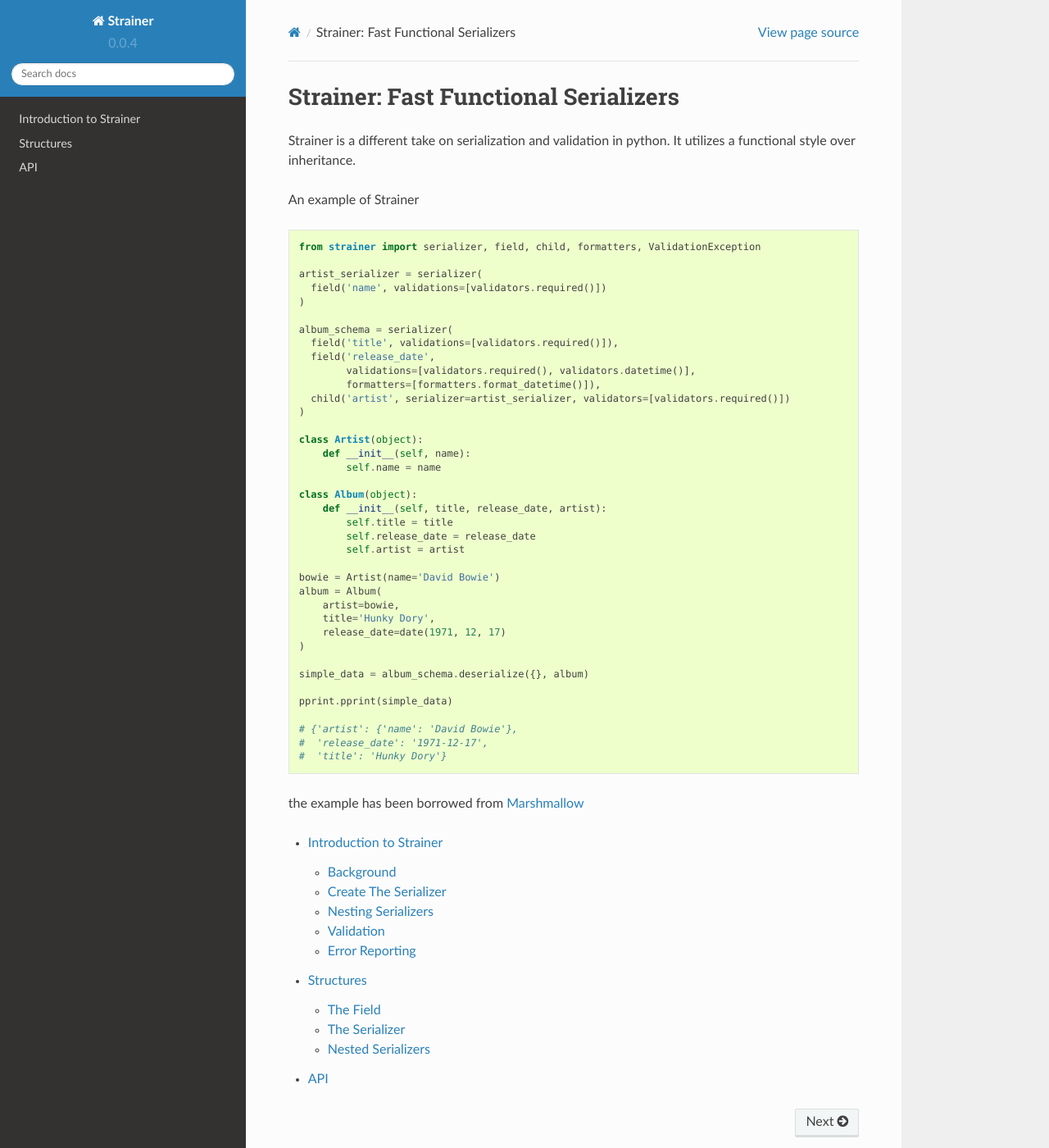
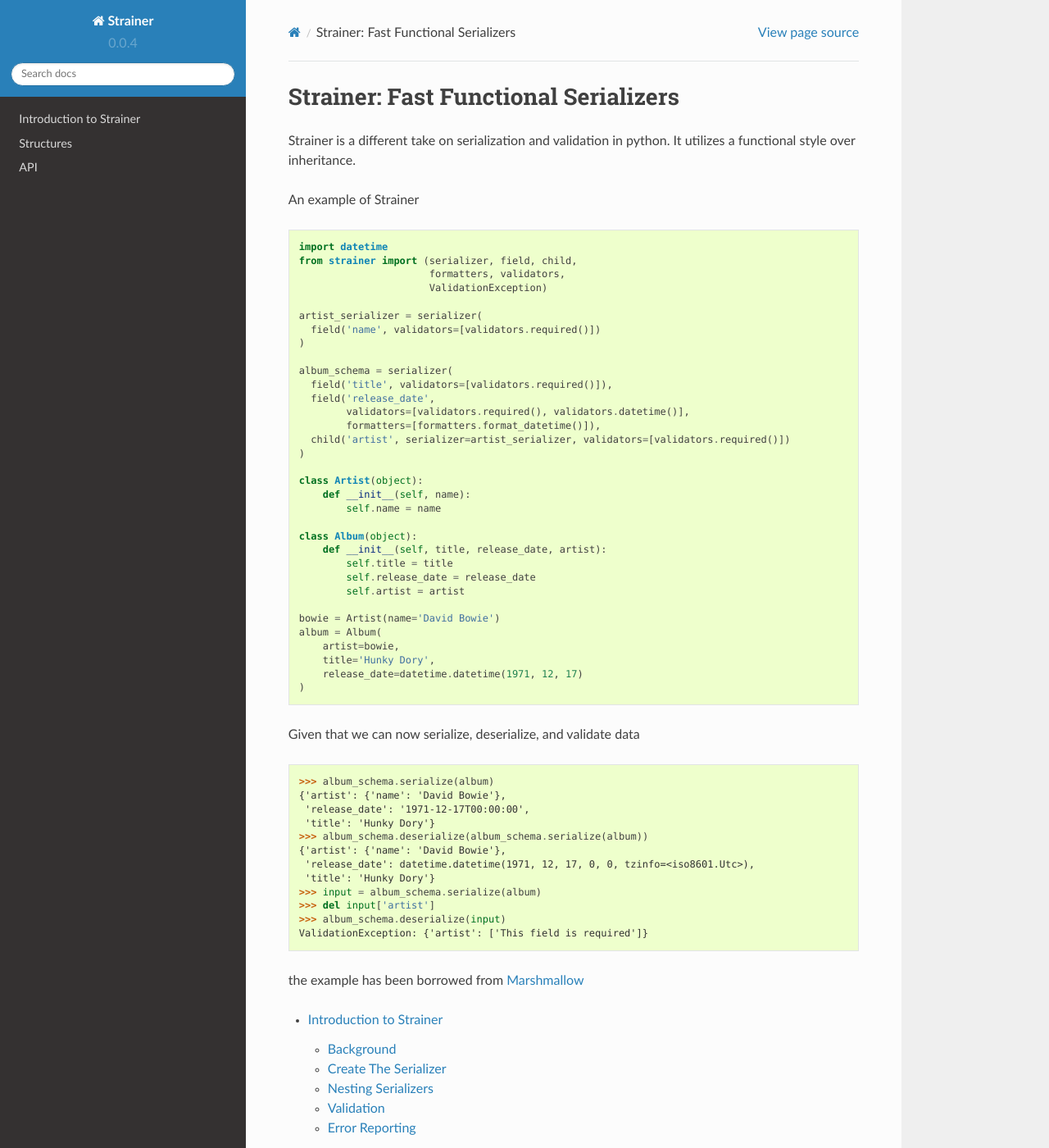
Before and after one commit to voidfiles/strainer, a Sphinx documentation site: the page built from docs/source/index.rst, in a window 1280 px wide and 1400 px high. Shown: the whole window at 82% size. Built offline with Sphinx 7.4.7 and the Read the Docs theme 2.0.0, drawn with Linux system fonts in a browser that asks for light colours.

```diff
--- a/docs/source/index.rst
+++ b/docs/source/index.rst
@@ -8,16 +8,19 @@ An example of Strainer
 
 .. code-block:: python
 
-    from strainer import serializer, field, child, formatters, ValidationException
+    import datetime
+    from strainer import (serializer, field, child,
+                          formatters, validators,
+                          ValidationException)
 
     artist_serializer = serializer(
-      field('name', validations=[validators.required()])
+      field('name', validators=[validators.required()])
     )
 
     album_schema = serializer(
-      field('title', validations=[validators.required()]),
+      field('title', validators=[validators.required()]),
       field('release_date',
-            validations=[validators.required(), validators.datetime()],
+            validators=[validators.required(), validators.datetime()],
             formatters=[formatters.format_datetime()]),
       child('artist', serializer=artist_serializer, validators=[validators.required()])
     )
@@ -36,16 +39,25 @@ An example of Strainer
     album = Album(
         artist=bowie,
         title='Hunky Dory',
-        release_date=date(1971, 12, 17)
+        release_date=datetime.datetime(1971, 12, 17)
     )
 
-    simple_data = album_schema.deserialize({}, album)
+Given that we can now serialize, deserialize, and validate data
 
-    pprint.pprint(simple_data)
+.. code-block:: python
 
-    # {'artist': {'name': 'David Bowie'},
-    #  'release_date': '1971-12-17',
-    #  'title': 'Hunky Dory'}
+    >>> album_schema.serialize(album)
+    {'artist': {'name': 'David Bowie'},
+     'release_date': '1971-12-17T00:00:00',
+     'title': 'Hunky Dory'}
+    >>> album_schema.deserialize(album_schema.serialize(album))
+    {'artist': {'name': 'David Bowie'},
+     'release_date': datetime.datetime(1971, 12, 17, 0, 0, tzinfo=<iso8601.Utc>),
+     'title': 'Hunky Dory'}
+    >>> input = album_schema.serialize(album)
+    >>> del input['artist']
+    >>> album_schema.deserialize(input)
+    ValidationException: {'artist': ['This field is required']}
 
 the example has been borrowed from `Marshmallow <https://marshmallow.readthedocs.io/en/latest/>`_
 
```
Also changed, not shown: README.rst (+22 -29 lines), 2 other files.
